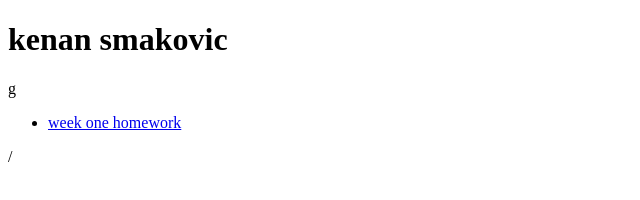
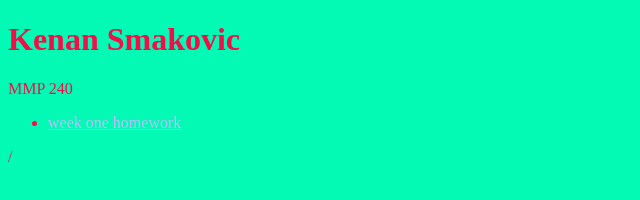
Before and after one commit to kenny3901/wk2, a plain HTML site: page index.html in a window 1280 px wide. Shown: the whole page, without its empty margins (0-640 px from the left). Drawn offline with Linux system fonts and the light colour scheme; files that its build step writes are made by us from their sources.

Commit message:
Add files via upload

```diff
--- a/index.html
+++ b/index.html
@@ -1,14 +1,20 @@
 <!DOCTYPE html>
 <html>
 <head>
-	<title></title>
+	<link rel="stylesheet" type="text/css" href="style.css">
+	<link href="https://fonts.googleapis.com/css?family=Righteous" rel="stylesheet">
+	<title>homework thing</title>
 </head>
+<style type="text/css">
+
+	a{color: #bdbcfe}
+</style>
 <body>
-	<h1>kenan smakovic</h1>
-	<p>g</p>
+	<h1>Kenan Smakovic</h1>
+	<p> MMP 240</p>
 	<ul>
 		<li><a
-			href="mmp240/quote2.html"> week one homework</a></li>
+			href="quote2.html"> week one homework</a></li>
     </ul>/
 
 </body>
```
